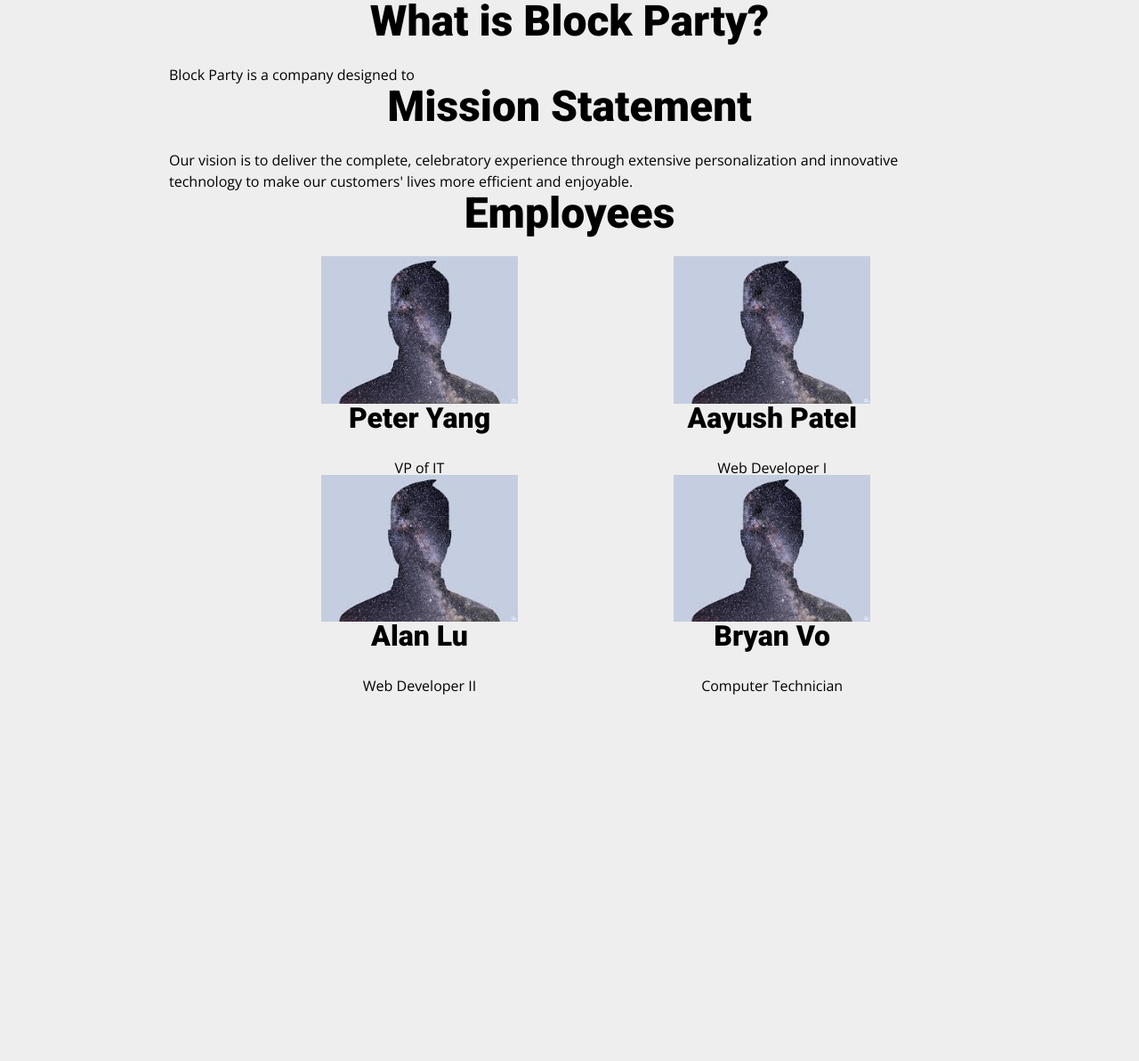
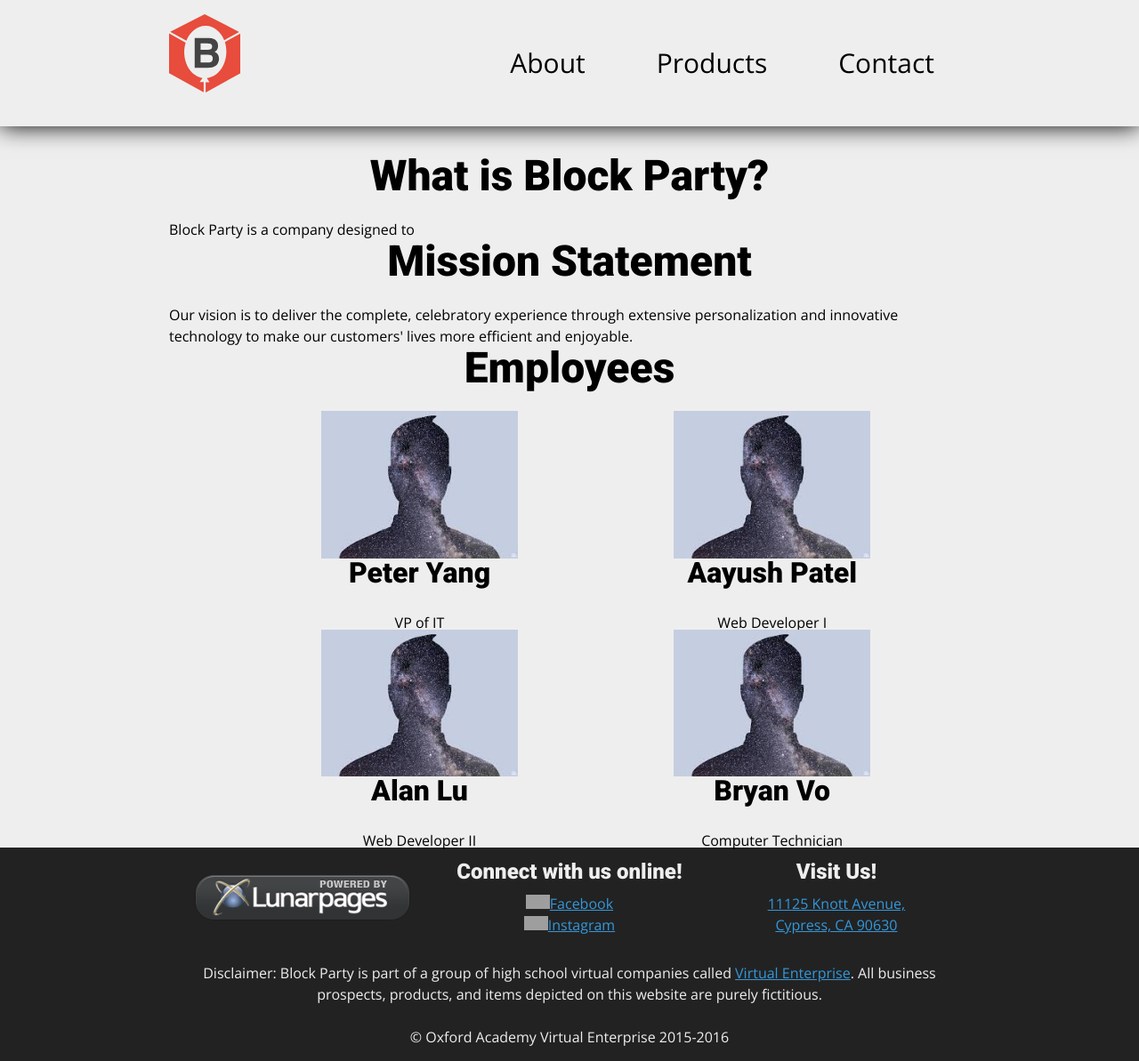
Before and after one commit to OAVE1516/oave1516.github.io, a PHP site: page /about in a window 1280 px wide. Shown: the whole page at 89% size. Before the commit the page ends 781 px from the top, so only its background shows below. Run offline with PHP 8.4, Linux system fonts and the light colour scheme; grey boxes are pictures that could not be loaded.

Commit message:
navfooter to about

```diff
--- a/about/index.html
+++ b/about/index.html
@@ -2,12 +2,23 @@
 <meta name="viewport" content = "width=device-width, intial-scale = 1.0">
 <html>
 <head>
-    <link rel="stylesheet" type="text/css" href="../css/style.css">
-    <link rel="stylesheet" type = "text/css" href="../css/alan.css">
+    <link rel="stylesheet" href="../css/style.css">
+    <link rel="stylesheet" href="../css/alan.css">
+    <link rel="stylesheet" href="../css/navfooter.css">
     <title>Block Party || About Us</title>
     <link rel="icon" href="../img/favicon.png">
 </head>
 <body>
+    <nav>
+        <div class="container">
+	   <ul>
+		  <a href="/"><img src="/img/logo.svg"></a>
+		  <li><a href="mailto:contact@veblockparty.com">Contact</a></li>
+		  <li><a href="/products">Products</a></li>
+          <li><a href="/about">About</a></li>
+	   </ul>
+        </div>
+    </nav>
     <div class="container">
     <h1>What is Block Party?</h1>
     <p>Block Party is a company designed to </p>
@@ -28,6 +39,20 @@
     </div>
     </div>
 </body>
-<footer>
-</footer>
+    <footer>
+        <div class="row">
+        <div class="col-4"><a href="http://www.lunarpages.com"><img id="lunar" src="/img/lunarlogo.png"></a></div>
+        <div class="col-4">
+            <h3>Connect with us online!</h3>
+            <img id="sm" src="/img/facebook.svg"/><a href="https://facebook.com/">Facebook</a><br>
+            <img id="sm" src="/img/instagram.svg"/><a href="http://instagram.com/">Instagram</a>
+        </div>
+        <div class="col-4">
+            <h3>Visit Us!</h3><a href="https://www.google.com/maps/place/11125+Knott+Ave,+Cypress,+CA+90630/@33.8268232,-118.0361785,15z/data=!4m2!3m1!1s0x80dd29291591741b:0x814e6f997e29e1d5" target="_blank">11125 Knott Avenue,<br>Cypress, CA 90630</a>
+        </div>
+        </div>
+        <div class="row">
+        <div class="col-12" id="copy">Disclaimer: Block Party is part of a group of high school virtual companies called <a href="https://veinternational.org/" target="_blank">Virtual Enterprise</a>. All business prospects, products, and items depicted on this website are purely fictitious.<br><br>&copy; Oxford Academy Virtual Enterprise 2015-2016</div>
+        </div>
+    </footer>
 </html>
--- a/css/navfooter.css
+++ b/css/navfooter.css
@@ -8,7 +8,9 @@ nav{
     background: #eee;
     padding-top: 1em;
     padding-bottom: 1em;
+    margin-bottom: 2em;
     overflow: auto;
+    box-shadow: 0 0 25px #000;
 }
 nav li {
     font-size: 30px;
```
